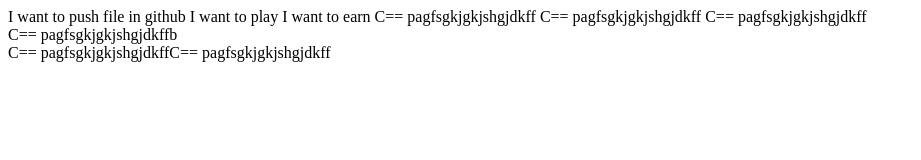
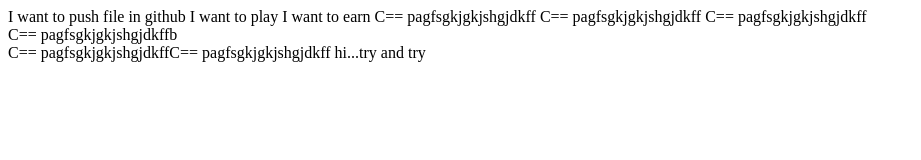
Before and after one commit to TanimBD/github_test, a plain HTML site: page index.html in a window 1280 px wide. Shown: the whole page, without its empty margins (0-921 px from the left). Drawn offline with Linux system fonts and the light colour scheme.

Commit message:
looks cool
too much fun

```diff
--- a/index.html
+++ b/index.html
@@ -15,5 +15,7 @@
     C== pagfsgkjgkjshgjdkff<br>
     C== pagfsgkjgkjshgjdkffb<br>
     C== pagfsgkjgkjshgjdkffC== pagfsgkjgkjshgjdkff
+
+    hi...try and try
 </body>
 </html>
```
